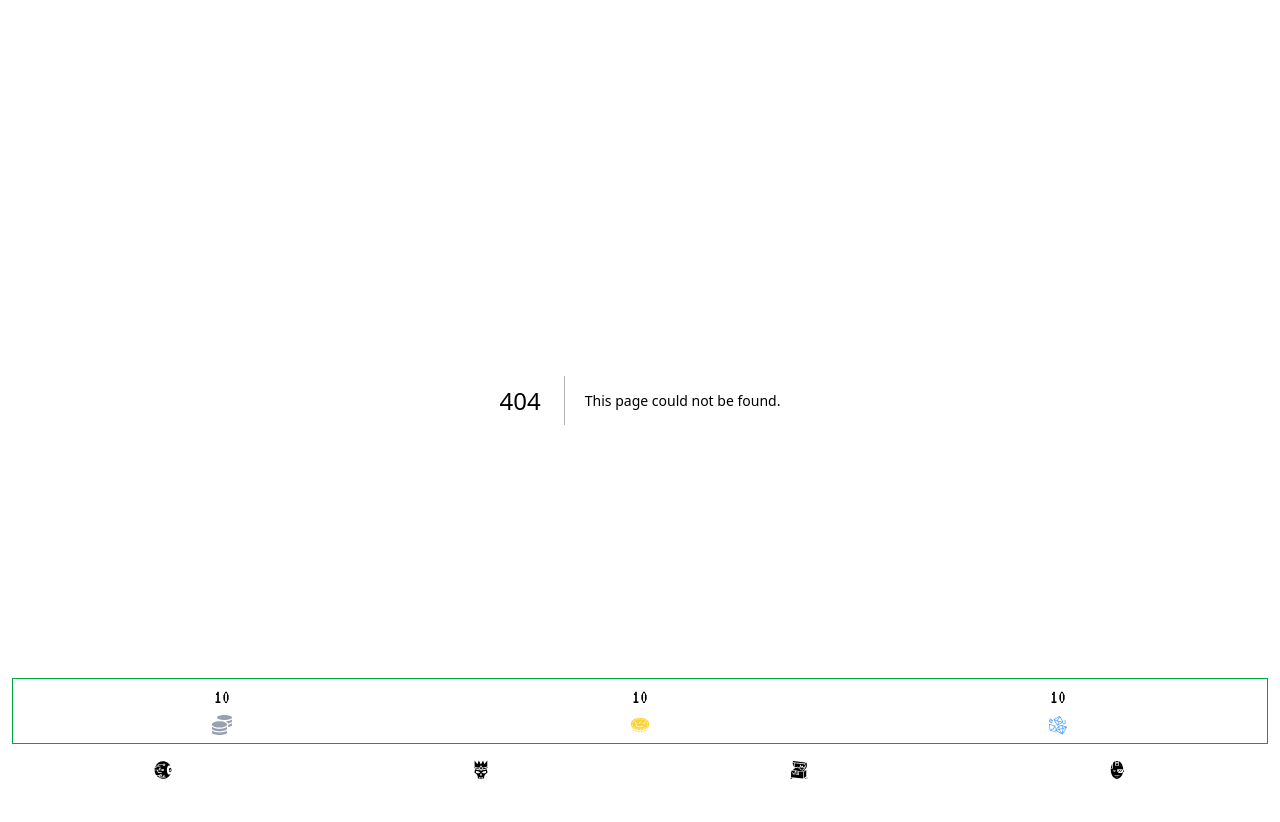
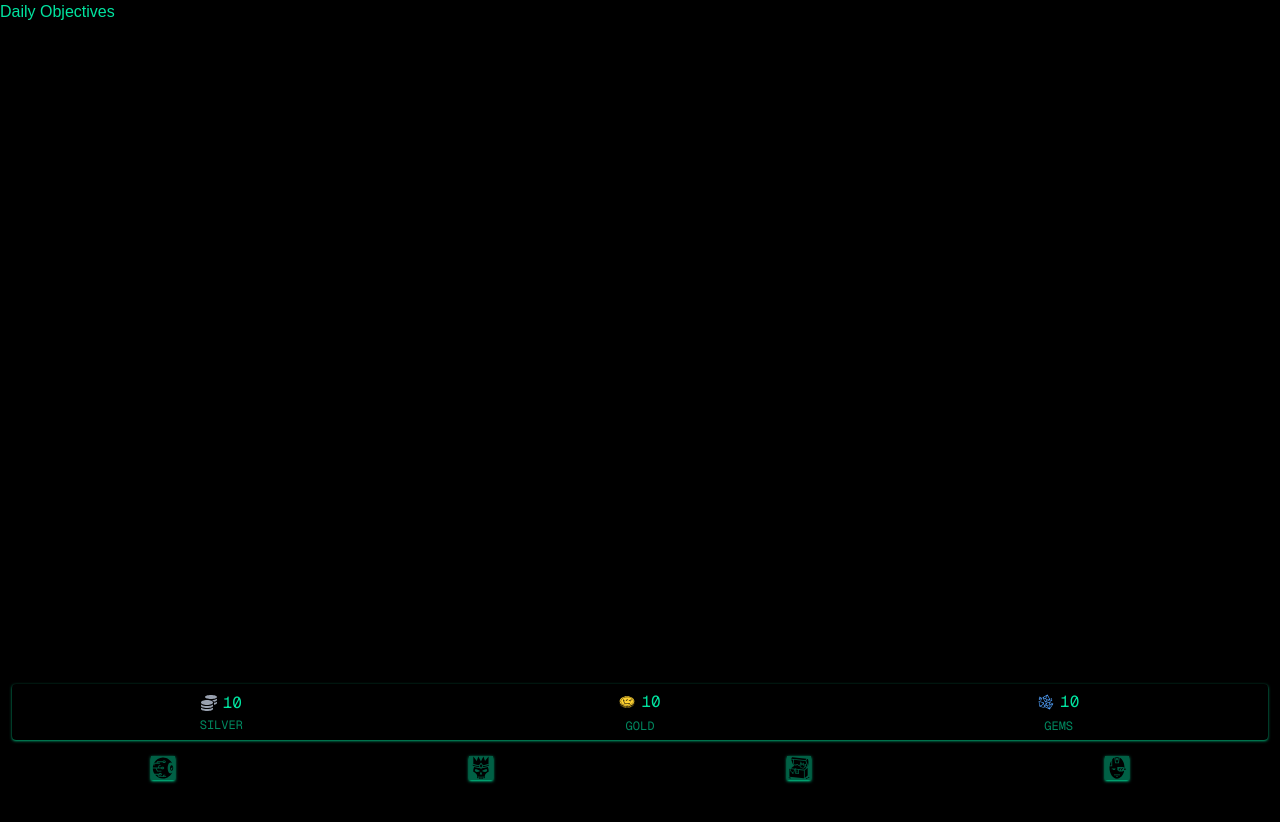
Before and after one commit to PedroVMLopes/cortex-overflow, a Next.js app: page /LegacyObjectives in a window 1280 px wide. Before the commit this address had no page. Shown: the top 822 px of the page. After the commit the page ends 800 px from the top, so only its background shows below. Built offline with nearby package versions, Linux system fonts and the light colour scheme; a web font is replaced by a local one.

Commit message:
Structure and Interface Changes

```diff
--- a/app/Components/Navbar.tsx
+++ b/app/Components/Navbar.tsx
@@ -5,33 +5,45 @@ import Link from "next/link";
 export default function Navbar():any {
 
     return (
-        <div className="fixed bottom-0 pb-1 px-1 w-full">
-            <div className="grid grid-cols-3 items-center text-center m-2 py-1 pb-2 border border-green-600">
+        <div className="fixed bottom-0 pb-1 px-1 w-full font-mono">
+            <div className="grid grid-cols-3 items-center text-center m-2 py-1.5 rounded shadow shadow-emerald-600">
+                <div className="flex flex-col justify-center items-center gap-0.5">
+                    <div className="flex flex-row gap-1.5 items-center">
+                        <FaCoins className="text-gray-400"/>
+                        <p>10</p>
+                    </div>
+                    <p className="text-xs opacity-60">SILVER</p>
+                </div>
+
                 <div className="flex flex-col justify-center items-center gap-1">
-                    <p>10</p>
-                    <FaCoins className="text-gray-400"/>
+                    <div className="flex flex-row gap-1.5 items-center">
+                        <GiCrownCoin className="text-amber-300"/>
+                        <p>10</p>
+                    </div>
+                    <p className="text-xs opacity-60">GOLD</p>
                 </div>
+
                 <div className="flex flex-col justify-center items-center gap-1">
-                    <p>10</p>
-                    <GiCrownCoin className="text-amber-300"/>
+                    <div className="flex flex-row gap-1.5 items-center">
+                        <GiGems className="text-blue-400"/>
+                        <p>10</p>
+                    </div>
+                    <p className="text-xs opacity-60">GEMS</p>
                 </div>
-                <div className="flex flex-col justify-center items-center gap-1">
-                    <p>10</p>
-                    <GiGems className="text-blue-400"/>
-                </div>
+
             </div>
-            <div className="grid grid-cols-4 grid-rows-1 my-4 items-center text-center text-xl">
+            <div className="grid grid-cols-4 grid-rows-1 my-4 items-center text-center text-2xl">
                 <div className="flex justify-center">
-                    <Link href="/"><GiCyberEye /></Link>
+                    <Link href="/"><GiCyberEye className="bg-emerald-800 text-black shadow shadow-emerald-400" /></Link>
                 </div>
                 <div className="flex justify-center">
-                    <Link href="/mission-objectives"><GiCrownedSkull /></Link>
+                    <Link href="/LegacyObjectives"><GiCrownedSkull className="bg-emerald-800 text-black shadow shadow-emerald-400" /></Link>
                 </div>
                 <div className="flex justify-center">
-                    <button><GiOpenTreasureChest /></button>
+                    <button><GiOpenTreasureChest className="bg-emerald-800 text-black shadow shadow-emerald-400" /></button>
                 </div>
                 <div className="flex justify-center">
-                    <button><GiCyborgFace /></button>
+                    <button><GiCyborgFace className="bg-emerald-800 text-black shadow shadow-emerald-400" /></button>
                 </div>
             </div>
         </div>
--- a/app/DailyObjectives/page.tsx
+++ b/app/LegacyObjectives/page.tsx
@@ -1,4 +1,4 @@
-export default function DailyObjective() {
+export default function LegacyObjectives() {
     return(
         <div>
             <p>Daily Objectives</p>
--- a/app/globals.css
+++ b/app/globals.css
@@ -2,7 +2,7 @@
 
 :root {
   --background: #000000;
-  --foreground: #18ca00;
+  --foreground: #00e4a0;
 }
 
 @theme inline {
--- a/app/layout.tsx
+++ b/app/layout.tsx
@@ -31,7 +31,7 @@ export default function RootLayout({
         <link href="https://fonts.googleapis.com/css2?family=Geo:ital@0;1&family=Silkscreen:wght@400;700&family=Turret+Road:wght@200;300;400;500;700;800&family=VT323&display=swap" rel="stylesheet" />
       </head>
       <body
-        className={`${geistSans.variable} ${geistMono.variable} antialiased h-full pb-[140px] vt323-regular text-xl`}
+        className={`${geistMono.variable} ${geistSans.variable} antialiased h-full pb-[140px]`}
       >
         <Navbar />
         {children}
--- a/app/mission-objectives/page.tsx
+++ /dev/null
@@ -1,7 +0,0 @@
-export default function MissionObjectives() {
-    return (
-        <div>
-            <p>MissionObjectives</p>
-        </div>
-    )
-}
--- a/app/page.tsx
+++ b/app/page.tsx
@@ -1,4 +1,3 @@
-import Navbar from "./Components/Navbar";
 
 export default function Home() {
   return (
```
